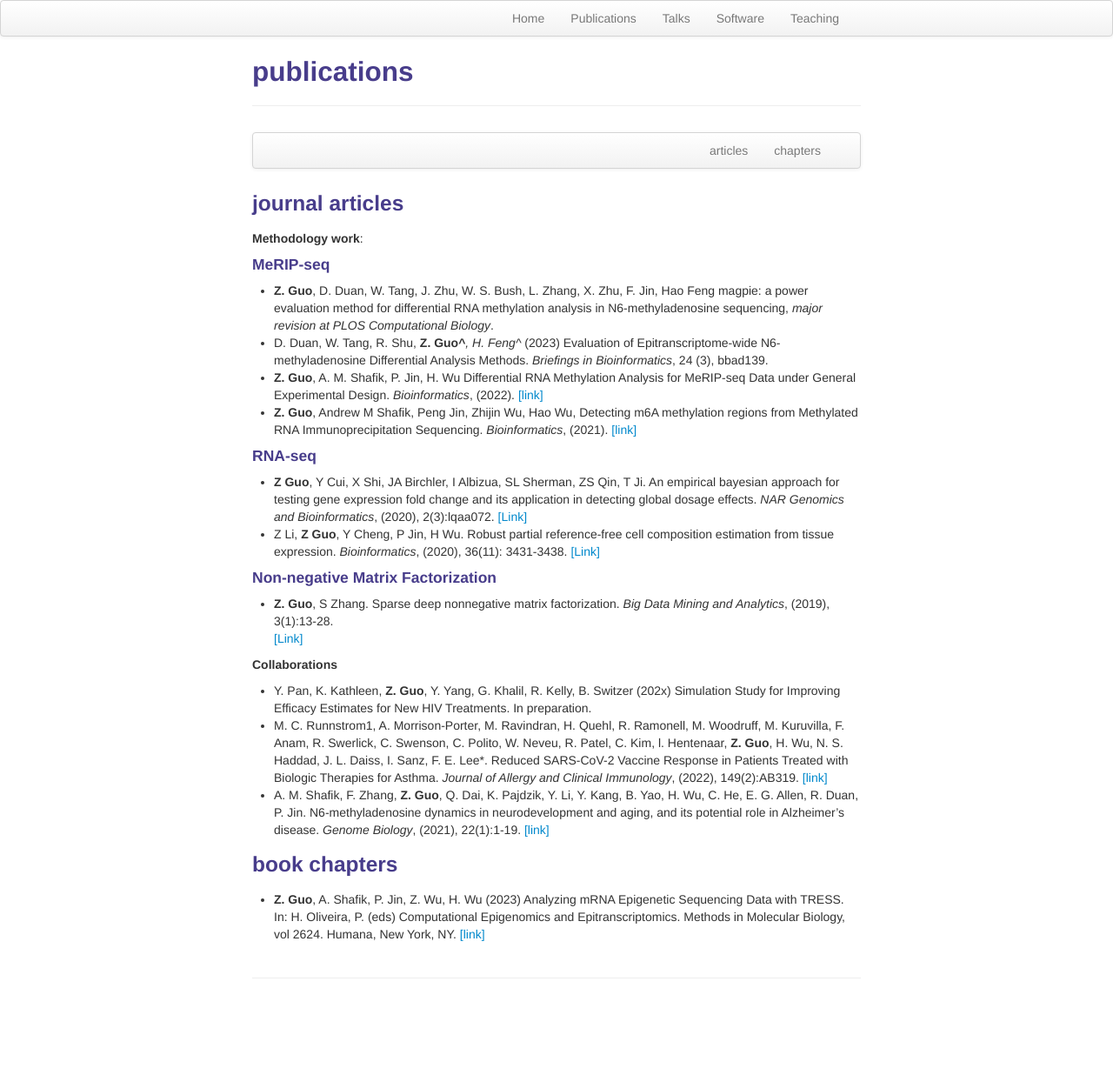
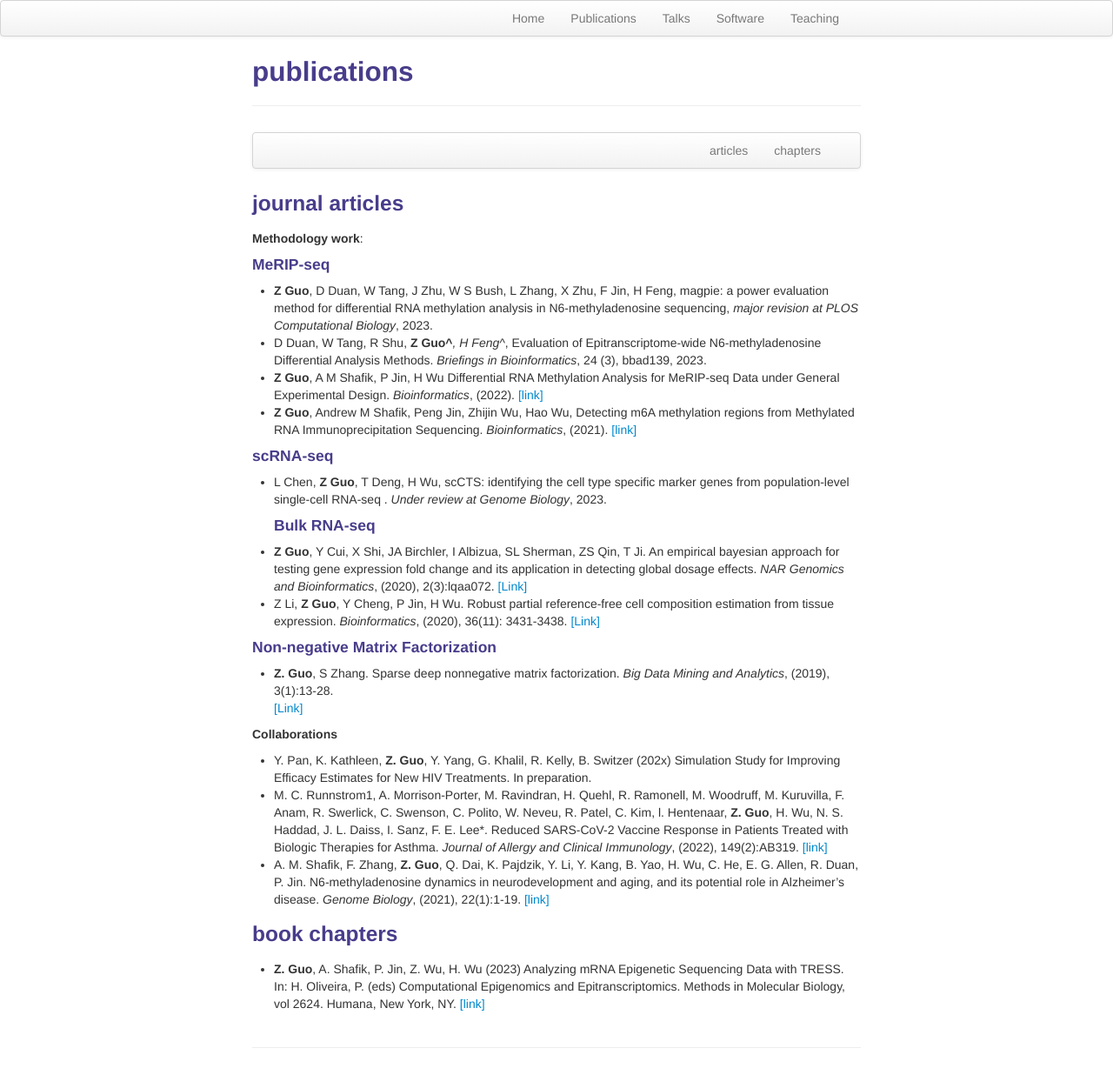
Before and after one commit to ZhenxingGuo0015/ZhenxingGuo0015.github.io, a Jekyll site: the page built from pubs.md, in a window 1280 px wide. Shown: the whole page at 87% size. Built offline with Jekyll 4.4.1, drawn with Linux system fonts in a browser that asks for light colours; before the commit the page ends 1156 px from its top, so only the background shows below that.

Commit message:
Update pubs.md

```diff
--- a/pubs.md
+++ b/pubs.md
@@ -20,12 +20,15 @@ description: Zhenxing Guo's publications
 ### <a name="articles"></a>journal articles
 **Methodology work**:
 #### MeRIP-seq
-* **Z. Guo**, D. Duan, W. Tang, J. Zhu, W. S. Bush, L. Zhang, X. Zhu, F. Jin, Hao Feng magpie: a power evaluation method for differential RNA methylation analysis in N6-methyladenosine sequencing, _major revision at PLOS Computational Biology_.
-* D. Duan, W. Tang, R. Shu, **Z. Guo^***, H. Feng^* (2023) Evaluation of Epitranscriptome-wide N6-methyladenosine Differential Analysis Methods. _Briefings in Bioinformatics_, 24 (3), bbad139.
-* **Z. Guo**, A. M. Shafik, P. Jin, H. Wu Differential RNA Methylation Analysis for MeRIP-seq Data under General Experimental Design. _Bioinformatics_, (2022). [[link]](https://doi.org/10.1093/bioinformatics/btac601)
-* **Z. Guo**, Andrew M Shafik, Peng Jin, Zhijin Wu, Hao Wu, Detecting m6A methylation regions from Methylated RNA Immunoprecipitation Sequencing. _Bioinformatics_, (2021). [[link]](https://academic.oup.com/bioinformatics/advance-article-abstract/doi/10.1093/bioinformatics/btab181/6173980)
+* **Z Guo**, D Duan, W Tang, J Zhu, W S Bush, L Zhang, X Zhu, F Jin, H Feng, magpie: a power evaluation method for differential RNA methylation analysis in N6-methyladenosine sequencing, _major revision at PLOS Computational Biology_, 2023.
+* D Duan, W Tang, R Shu, **Z Guo^***, H Feng^*, Evaluation of Epitranscriptome-wide N6-methyladenosine Differential Analysis Methods. _Briefings in Bioinformatics_, 24 (3), bbad139, 2023.
+* **Z Guo**, A M Shafik, P Jin, H Wu Differential RNA Methylation Analysis for MeRIP-seq Data under General Experimental Design. _Bioinformatics_, (2022). [[link]](https://doi.org/10.1093/bioinformatics/btac601)
+* **Z Guo**, Andrew M Shafik, Peng Jin, Zhijin Wu, Hao Wu, Detecting m6A methylation regions from Methylated RNA Immunoprecipitation Sequencing. _Bioinformatics_, (2021). [[link]](https://academic.oup.com/bioinformatics/advance-article-abstract/doi/10.1093/bioinformatics/btab181/6173980)
 
-#### RNA-seq
+#### scRNA-seq
+* L Chen, **Z Guo**, T Deng, H Wu, scCTS: identifying the cell type specific marker genes from population-level single-cell
+RNA-seq . _Under review at Genome Biology_, 2023.
+#### Bulk RNA-seq
 * **Z Guo**, Y Cui, X Shi, JA Birchler, I Albizua, SL Sherman, ZS Qin, T Ji. An empirical bayesian approach for testing gene expression fold change and its application in detecting global dosage effects. _NAR Genomics and Bioinformatics_, (2020), 2(3):lqaa072. [[Link]]( https://academic.oup.com/nargab/article/2/3/lqaa072/5908375)
 * Z Li, **Z Guo**, Y Cheng, P Jin, H Wu. Robust partial reference-free cell composition estimation from tissue expression. _Bioinformatics_, (2020), 36(11): 3431-3438. [[Link]]( https://academic.oup.com/bioinformatics/article/36/11/3431/5804977)
 
```
